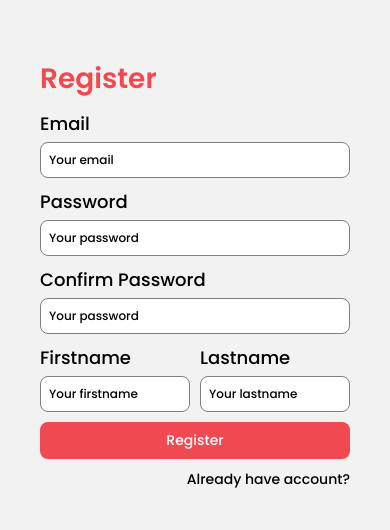
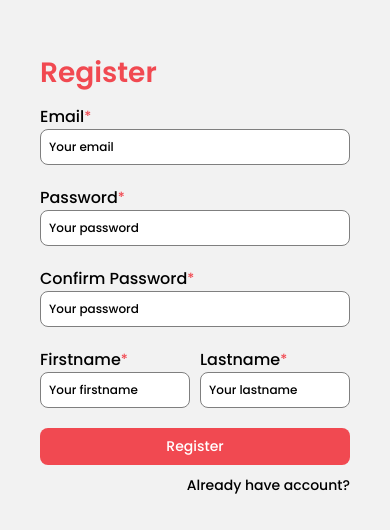
Before and after one commit to ParkingSystemWithLPR/Napark-application, a React Native app: screen /LogIn in a window 390 px wide. Shown: the part 148-678 px from the top of the page. Built offline with nearby package versions, Linux system fonts and the light colour scheme.

Commit message:
Add is required symbol and error text

```diff
--- a/components/input/TextInput.tsx
+++ b/components/input/TextInput.tsx
@@ -1,11 +1,14 @@
 import { StyleSheet, View, TextInput } from "react-native";
 
 import SubHeaderText from "../text/SubHeaderText";
+import BodyText from "../text/BodyText";
 
 export type TextInputProps = {
   title: string;
   placeholder: string;
+  isRequired?: boolean;
   secureTextEntry?: boolean;
+  errorText?: string;
   containerStyle?: object;
   textInputStyle?: object;
 };
@@ -13,17 +16,23 @@ export type TextInputProps = {
 const MyTextInput: React.FC<TextInputProps> = ({
   title,
   placeholder,
+  isRequired = false,
   secureTextEntry = false,
+  errorText,
   containerStyle,
   textInputStyle,
 }) => (
   <View style={[styles.inputContainer, containerStyle]}>
-    <SubHeaderText text={title} />
+    <View style={styles.titleContainer}>
+      <SubHeaderText text={title} />
+      {isRequired && <BodyText text="*" textStyle={styles.requiredIndicator} />}
+    </View>
     <TextInput
       style={[styles.input, textInputStyle]}
       secureTextEntry={secureTextEntry}
       placeholder={placeholder}
     />
+    {errorText && <BodyText text={errorText} textStyle={styles.errorText} />}
   </View>
 );
 
@@ -31,7 +40,11 @@ export default MyTextInput;
 
 const styles = StyleSheet.create({
   inputContainer: {
-    gap: 5,
+    marginBottom: 10,
+  },
+  titleContainer: {
+    flexDirection: "row",
+    alignItems: "center",
   },
   input: {
     backgroundColor: "white",
@@ -42,4 +55,10 @@ const styles = StyleSheet.create({
     fontFamily: "Poppins-Medium",
     fontSize: 12,
   },
+  errorText: {
+    color: "#F14951",
+  },
+  requiredIndicator: {
+    color: "#F14951",
+  },
 });
--- a/components/text/SubHeaderText.tsx
+++ b/components/text/SubHeaderText.tsx
@@ -17,6 +17,6 @@ export default SubHeaderText;
 const styles = StyleSheet.create({
   text: {
     fontFamily: "Poppins-Medium",
-    fontSize: 18,
+    fontSize: 16,
   },
 });
--- a/screens/authentication/ChangePassword.tsx
+++ b/screens/authentication/ChangePassword.tsx
@@ -18,17 +18,20 @@ const ChangePassword: React.FC<ChangePasswordProps> = () => {
       <TextInput
         title="Old Password"
         placeholder="Your old password"
-        secureTextEntry={true}
+        isRequired
+        secureTextEntry
       />
       <TextInput
         title="New Password"
         placeholder="Your new password"
-        secureTextEntry={true}
+        isRequired
+        secureTextEntry
       />
       <TextInput
         title="Confirm Password"
         placeholder="Confirm your new password"
-        secureTextEntry={true}
+        isRequired
+        secureTextEntry
       />
       <PrimaryButton title="Change Password" />
     </View>
--- a/screens/authentication/ForgetPassword.tsx
+++ b/screens/authentication/ForgetPassword.tsx
@@ -20,7 +20,7 @@ const ForgetPassword: React.FC<ForgetPasswordProps> = ({ navigation }) => {
   return (
     <View style={styles.loginContainer}>
       <HeaderText text="Forget Password" />
-      <TextInput title="Email" placeholder="Your email" />
+      <TextInput title="Email" placeholder="Your email" isRequired />
       <BodyText text="Please enter your email in the box above. We will send you a link to access further instructions." />
       <PrimaryButton title="Submit" />
       <View style={styles.optionContainer}>
--- a/screens/authentication/LogIn.tsx
+++ b/screens/authentication/LogIn.tsx
@@ -34,11 +34,12 @@ const LogIn: React.FC<LogInProps> = ({ navigation }) => {
   return (
     <View style={styles.loginContainer}>
       <HeaderText text="Log In" />
-      <TextInput title="Email" placeholder="Your email" />
+      <TextInput title="Email" placeholder="Your email" isRequired />
       <TextInput
         title="Password"
         placeholder="Your password"
-        secureTextEntry={true}
+        isRequired
+        secureTextEntry
       />
       <CheckboxInput
         text="Remember me?"
--- a/screens/authentication/Register.tsx
+++ b/screens/authentication/Register.tsx
@@ -20,26 +20,30 @@ const Register: React.FC<RegisterProps> = ({ navigation }) => {
   return (
     <View style={styles.loginContainer}>
       <HeaderText text="Register" />
-      <TextInput title="Email" placeholder="Your email" />
+      <TextInput title="Email" placeholder="Your email" isRequired />
       <TextInput
         title="Password"
         placeholder="Your password"
-        secureTextEntry={true}
+        isRequired
+        secureTextEntry
       />
       <TextInput
         title="Confirm Password"
         placeholder="Your password"
-        secureTextEntry={true}
+        isRequired
+        secureTextEntry
       />
       <View style={styles.personalInfoContainer}>
         <TextInput
           title="Firstname"
           placeholder="Your firstname"
+          isRequired
           containerStyle={styles.personalInfoInput}
         />
         <TextInput
           title="Lastname"
           placeholder="Your lastname"
+          isRequired
           containerStyle={styles.personalInfoInput}
         />
       </View>
```
